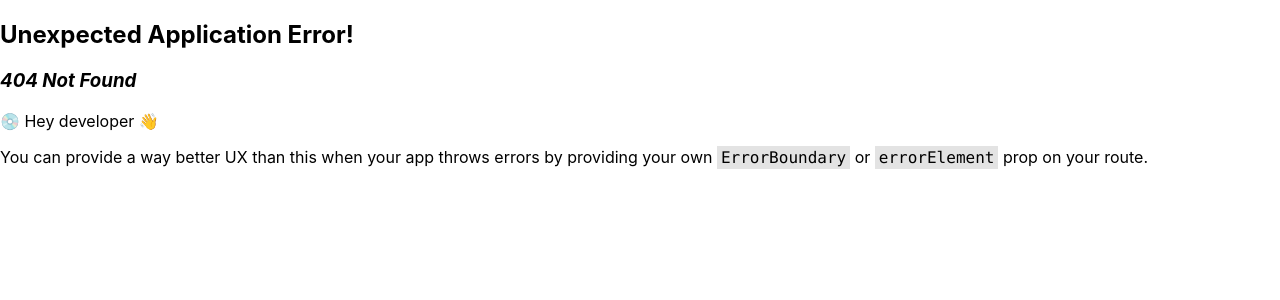
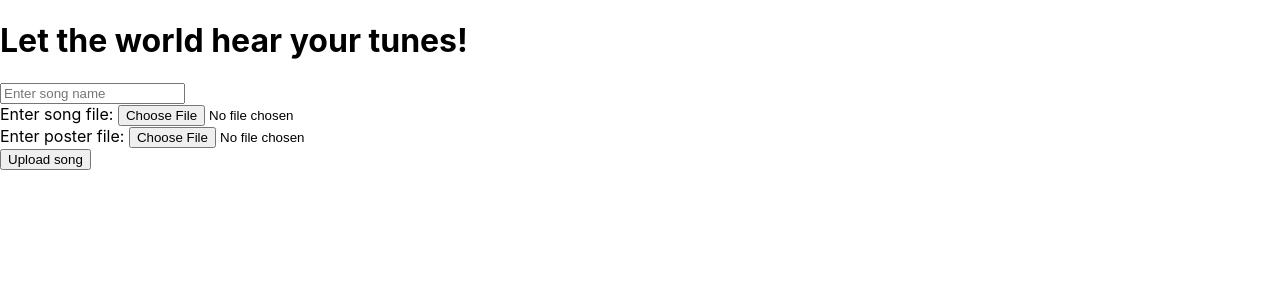
Before and after one commit to aevitasdevs/Chillo-fy, a React (Create React App) app in the folder frontend/chillo-fi-frontend/: page /upload in a window 1280 px wide. Before the commit this address had no page. Shown: the top 300 px of the page. Built offline with nearby package versions, Linux system fonts and the light colour scheme.

Commit message:
added song creation logic and page

```diff
--- a/frontend/chillo-fi-frontend/src/App.js
+++ b/frontend/chillo-fi-frontend/src/App.js
@@ -7,6 +7,8 @@ import Songs from './Components/songs';
 import LoggedIn from './Components/Login Logic/loggedin';
 import { LoginContext } from './Contexts/LoginContext';
 import { useState } from 'react';
+import SongMenu from './Components/songsMenu';
+import UploadSong from './Components/uploadsong';
 
 function App() {
   const [isLoggedIn, setIsLoggedIn] = useState((localStorage.getItem("token") !== null))
@@ -26,9 +28,19 @@ function App() {
     },
     {
       path: "/songs",
-      element: (<ProtectedRoutes>
-        <Songs />
-      </ProtectedRoutes>)
+      element: (<ProtectedRoutes><SongMenu /></ProtectedRoutes>)
+
+      //<ProtectedRoutes>
+      // <Songs />
+      // </ProtectedRoutes>
+    },
+    {
+      path:"/hear",
+      element: <Songs />
+    },
+    {
+      path: "/upload",
+      element: <UploadSong />
     }
   ])
 
--- a/frontend/chillo-fi-frontend/src/components/songs.js
+++ b/frontend/chillo-fi-frontend/src/components/songs.js
@@ -5,10 +5,12 @@ const url = "http://127.0.0.1:8000"
 function Songs(){
     const [id, setId] = useState('')
     const [audioLink, setAudioLink] = useState('')
+    const [posterLink, setPosterLink] = useState('')
     const [searching, setSearching] = useState(false)
     const audioRef = useRef(null)
 
-    const fetchSongs = async (id) => {
+
+    const fetchSong = async (id) => {
         const token = localStorage.getItem("token")
         const response = await fetch (`${url}/songs/song?id=${id}`, {
             headers: {
@@ -26,18 +28,39 @@ function Songs(){
         return response.blob()
     }
 
+    const fetchPoster = async (id) => {
+        const token = localStorage.getItem("token")
+        const response = await fetch (`${url}/songs/poster?id=${id}`, {
+            headers: {
+                'Authorization': `Bearer ${token}`
+            }
+        })
+
+        if (response.ok){
+            console.log("Successfully loaded poster with id:" + id)
+        }
+        else {
+            console.error("Couldn't load poster")
+        }
+
+        return response.blob()
+    }
+
     async function handleSubmit(e){
         e.preventDefault();
         setSearching(true);
-        let audioBlob = await fetchSongs(id);
-        let newUrl = URL.createObjectURL(audioBlob);
+        let audioBlob = await fetchSong(id);
+        let posterBlob = await fetchPoster(id);
+        let songUrl = URL.createObjectURL(audioBlob);
+        let posterUrl = URL.createObjectURL(posterBlob);
 
         if (audioRef.current){
             audioRef.current.pause();
-            audioRef.current.source = newUrl;
+            audioRef.current.source = songUrl;
         }
 
-        setAudioLink(newUrl);
+        setAudioLink(songUrl);
+        setPosterLink(posterUrl);
         setSearching(false);
     }
 
@@ -59,6 +82,11 @@ function Songs(){
             </audio> :
             searching ? (<p>Loading...</p>) : (<p>Search for song with id</p>)
             }
+
+            { posterLink &&
+             <img style={{height: 200, width: 200}} src= {posterLink} />
+            }
+
             <br />
             <Link to="/">
                 <button>Home</button>
--- /dev/null
+++ b/frontend/chillo-fi-frontend/src/components/songsMenu.js
@@ -0,0 +1,23 @@
+import { useState } from "react";
+import { Link } from "react-router-dom";
+
+function SongMenu() {
+    return (
+    <>
+        <ul>
+            <li>
+            <Link to="/hear">
+                <button>Hear songs</button>
+            </Link>
+            </li>
+            <li>
+            <Link to="/upload">
+                <button>Upload songs</button>
+            </Link>
+            </li>
+        </ul>
+    </>
+    )
+}
+
+export default SongMenu
--- /dev/null
+++ b/frontend/chillo-fi-frontend/src/components/uploadsong.js
@@ -0,0 +1,63 @@
+import { useState } from "react";
+
+const url = "http://127.0.0.1:8000/songs/create"
+function UploadSong() {
+    const [songName, setSongName] = useState('')
+    const [songFile, setSongFile] = useState(null)
+    const [posterFile, setPosterFile] = useState(null)
+
+    const uploadSong = (name, audio, poster) => {
+        let formData = new FormData()
+        formData.append("songName", name);
+        formData.append("song", audio);
+        formData.append("poster", poster)
+
+        try{
+            const response = fetch(url, {
+                method: "POST",
+                body: formData
+            })
+
+            if(response.ok){
+                alert(`Song with name ${name} uploaded successfully.`);
+            }
+        }
+        catch (error) {
+            console.error("Error uploading song: ", error)
+        }
+    }
+
+    const handleSubmit = (e) => {
+        e.preventDefault();
+        console.log("this shi fire!!");
+        uploadSong(songName, songFile, posterFile);
+    }
+
+    return (
+        <>
+            <h1>Let the world hear your tunes!</h1>
+            <form onSubmit={handleSubmit}>
+                <input type="text"
+                placeholder="Enter song name"
+                onChange={(e) => setSongName(e.target.value)}
+                value={songName} />
+                <br />
+                <label>Enter song file: </label>
+                <input type="file"
+                placeholder="Enter song file (mpeg)"
+                onChange={(e) => setSongFile(e.target.files[0])}
+                />
+                <br />
+                <label>Enter poster file: </label>
+                <input type="file"
+                placeholder="Enter the poster for your song"
+                onChange={(e) => setPosterFile(e.target.files[0])}
+                />
+                <br />
+                <button type="submit">Upload song</button>
+            </form>
+        </>
+    )
+}
+
+export default UploadSong
```
Also changed, not shown: 1 other file (tests, documents, lock files or other folders).
